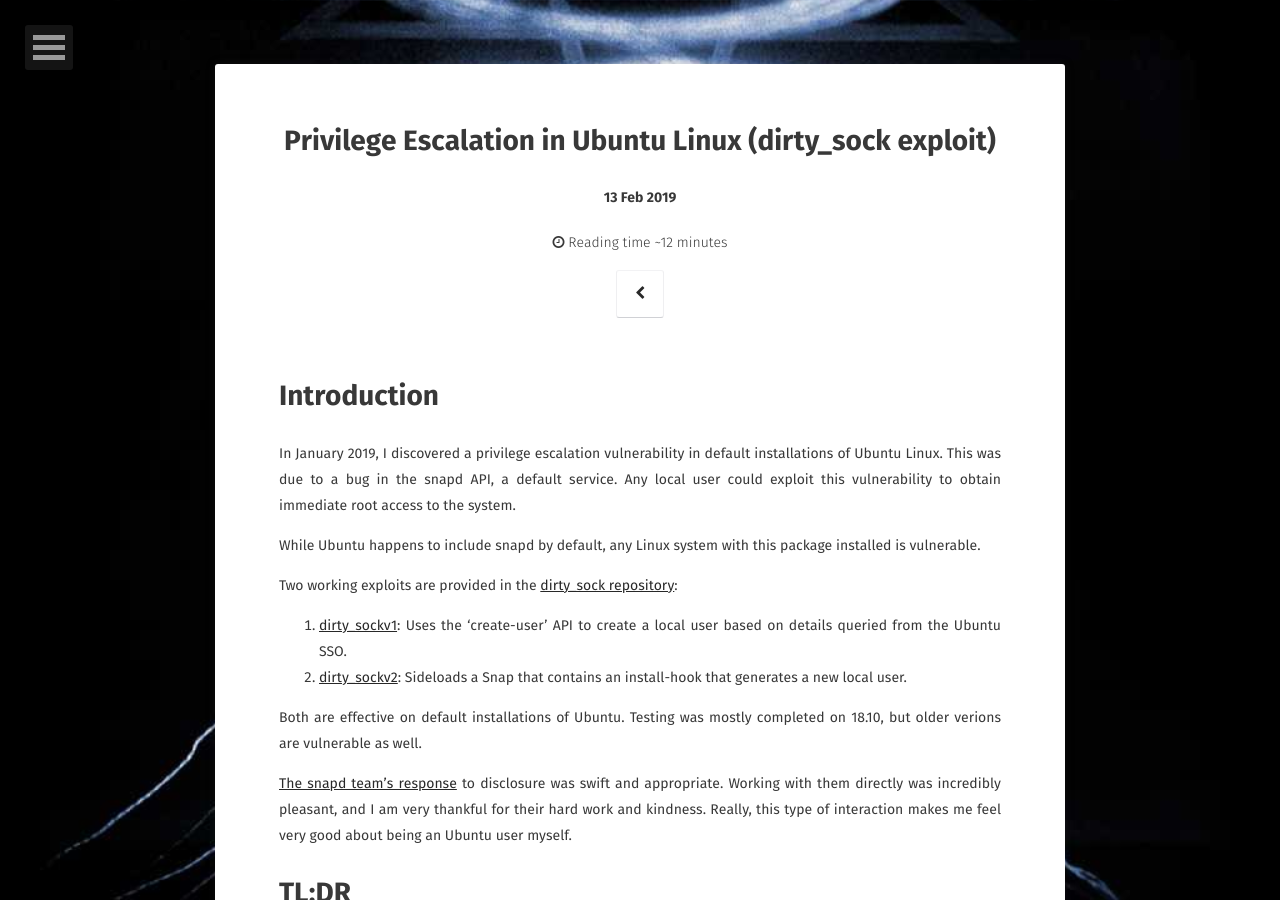
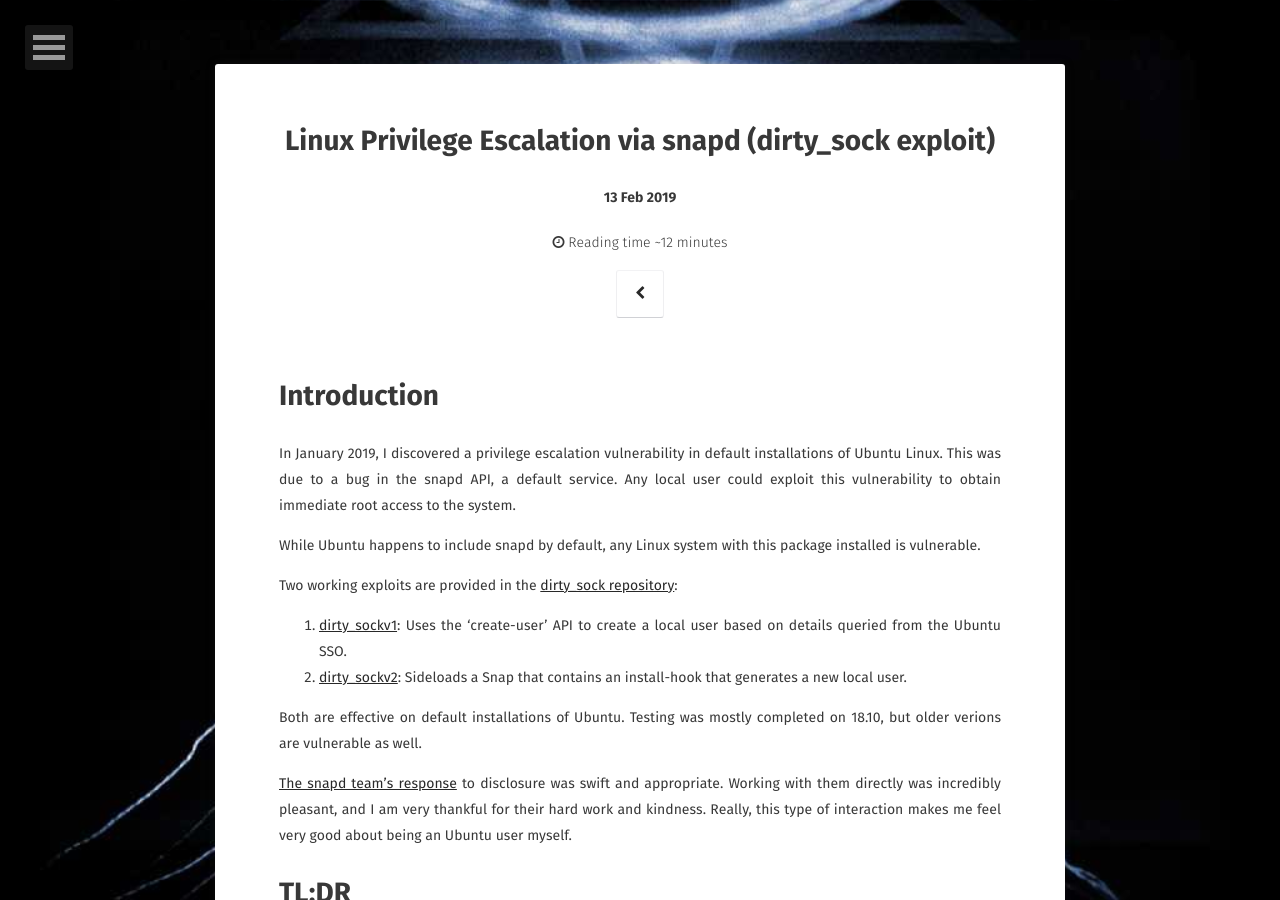
Before and after one commit to hackdou/initblog.com, a Jekyll site: the page built from _posts/2019-02-13-dirty-sock.markdown, in a window 1280 px wide and 900 px high. Built offline with Jekyll 4.4.1, drawn with Linux system fonts in a browser that asks for light colours; some web fonts are replaced.

Commit message:
Update 2019-02-13-dirty-sock.markdown

```diff
--- a/_posts/2019-02-13-dirty-sock.markdown
+++ b/_posts/2019-02-13-dirty-sock.markdown
@@ -1,5 +1,5 @@
 ---
-title:  "Privilege Escalation in Ubuntu Linux (dirty_sock exploit)"
+title:  "Linux Privilege Escalation via snapd (dirty_sock exploit)"
 date:   2019-02-13
 published: true
 layout: post
```
